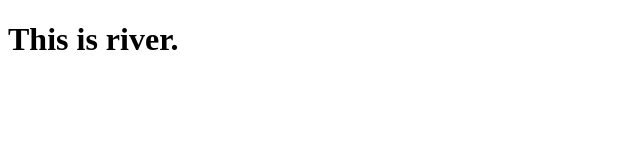
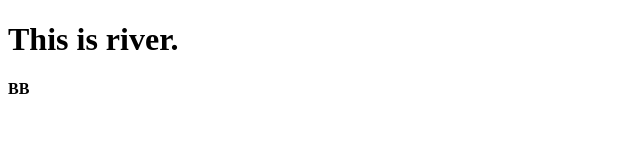
Before and after one commit to ruyijiang/RUBY, a plain HTML site: page pages/river.html in a window 1280 px wide. Shown: the full height of the page, 0-640 px from the left. Drawn offline with Linux system fonts and the light colour scheme.

Commit message:
第二次修改BB

```diff
--- a/pages/river.html
+++ b/pages/river.html
@@ -7,5 +7,6 @@
 	</head>
 	<body>
 		<h1>This is river.</h1>
+		<b>BB</b>
 	</body>
 </html>
```
